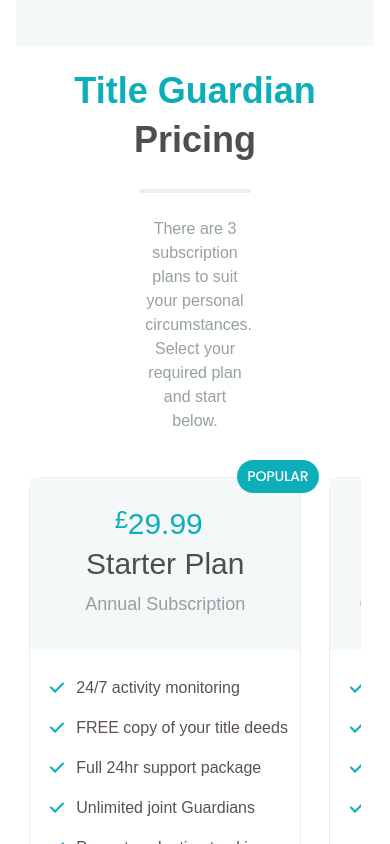
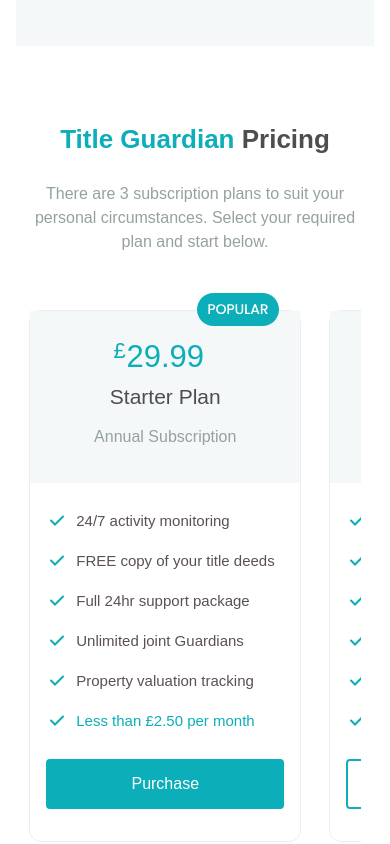
Before and after one commit to Narek423/ProtactionFraud, a Next.js app: page / in a window 390 px wide. Shown: the part 7120-7964 px from the top of the page. Built offline with nearby package versions, Linux system fonts and the light colour scheme.

Commit message:
responsive plane page

```diff
--- a/components/app-download/styles.module.scss
+++ b/components/app-download/styles.module.scss
@@ -46,7 +46,7 @@
 			@apply xl:mt-[-10%] mt-[-35%] md:mt-[-30%] mx-auto md:w-[80%] lg:w-[100%] lg:mt-0 lg:pt-6 xl:pt-0;
 
 			img {
-				@apply ml-[5%];
+				@apply ml-[4%];
 			}
 		}
 	}
--- a/components/pricing-plan/index.tsx
+++ b/components/pricing-plan/index.tsx
@@ -39,7 +39,6 @@
 						</div>
 					);
 				})}
-			</div>
 				<div className={styles.botton_wrapper}>
 					{props.index === 0 ? (
 						<div className={styles.button_cyan}>Purchase</div>
@@ -47,6 +46,7 @@
 						<div className={styles.button}>Contact us</div>
 					)}
 				</div>
+			</div>
 		</>
 	);
 };
--- a/components/pricing-plan/styles.module.scss
+++ b/components/pricing-plan/styles.module.scss
@@ -1,33 +1,33 @@
 .header {
-	@apply flex flex-col gap-3 justify-center items-center text-center bg-[#F4F8F9] py-8;
+	@apply flex flex-col gap-3 md:w-[40%] lg:w-full justify-center items-center text-center bg-[#F4F8F9] py-8;
 
 	.mark {
-		@apply absolute mt-[-175px] mr-[-250px];
+		@apply absolute mt-[-175px] mr-[-170px] xl:mr-[-270px] md:mt-[-360px] md:mr-[-20%] lg:mt-[-175px] lg:mr-[-18%];
 	}
 
 	.price {
-		@apply relative text-3xl leading-7 text-cyan1;
+		@apply relative text-[31px] font-medium leading-7 text-cyan1;
 
 		span {
-			@apply absolute text-2xl ml-[-13px] mt-[-6px];
+			@apply absolute text-[22px] font-medium ml-[-13px] mt-[-6px];
 		}
 	}
 
 	.title {
-		@apply text-3xl leading-7 text-[#4e4e4e];
+		@apply text-[21px] lg:text-[29px] font-medium leading-7 text-[#4e4e4e];
 	}
 
 	.planLongevity {
-		@apply text-lg leading-7 text-[#95a1a1];
+		@apply text-[16px] xl:text-[17px] font-medium xl:font-normal leading-7 text-[#95a1a1];
 	}
 }
 
 .features_container {
-	@apply flex flex-col gap-3 py-6;
+	@apply flex flex-col gap-3 py-6 md:w-[60%] lg:w-full;
 
 	.features_item,
 	.features_item_cyan {
-		@apply flex pl-5 text-base leading-7 text-[#5b5150] whitespace-nowrap;
+		@apply flex pl-5 lg:pl-5 md:pl-8 text-[15px] md:text-[13px] xl:text-[15px] font-medium leading-7 text-[#5b5150] whitespace-nowrap;
 		img {
 			@apply pr-3;
 		}
@@ -39,11 +39,12 @@
 }
 
 .botton_wrapper {
-	@apply flex justify-center w-[270px] lg:w-full px-4;
+	@apply flex justify-center w-[270px] md:w-[300px] md:ml-4 lg:ml-0 lg:w-full px-4 pt-3;
 
 	.button,
 	.button_cyan {
-		@apply flex justify-center items-center cursor-pointer mb-6 w-[305px] h-[50px] border-cyan1 border-[2px] rounded;
+		@apply flex justify-center text-[16px] lg:text-[17px] font-medium items-center cursor-pointer mb-2 w-[305px]
+		h-[50px] border-cyan1 border-[2px] rounded xl:w-[350px];
 	}
 	.button_cyan {
 		@apply bg-cyan1 text-white;
--- a/components/pricing/styles.module.scss
+++ b/components/pricing/styles.module.scss
@@ -1,19 +1,19 @@
 .body {
-	@apply flex flex-col items-center min-h-screen gap-y-6 w-[85%] mx-auto;
+	@apply flex flex-col items-center min-h-screen gap-y-6 w-[85%] mx-auto mt-14;
 
 	.title {
-		@apply text-center font-bold text-4xl text-[#4E4E4E] leading-snug;
+		@apply text-center font-semibold text-[26px] lg:text-[34px] xl:text-[38px] text-[#4E4E4E] leading-snug;
 
 		span {
 			@apply text-cyan1;
 		}
 	}
 	.line {
-		@apply bg-[#eaeeef] rounded-[30px] h-1 w-28 left-[611px] top-28;
+		@apply bg-[#eaeeef] rounded-[30px] h-1 w-28 left-[611px] top-28 my-[-2px] hidden md:block;
 	}
 
 	.text {
-		@apply text-[#95A1A1] w-[30%]  text-center;
+		@apply text-[#95A1A1] text-[16px] lg:text-[19px] xl:w-[40%] md:w-[70%] lg:w-[80%] text-center;
 	}
 
 	img {
@@ -21,10 +21,10 @@
 	}
 
 	.pricing_container {
-		@apply flex overflow-hidden lg:grid grid-cols-3 gap-7 w-full my-5;
+		@apply flex md:flex-col lg:overflow-visible overflow-hidden lg:grid grid-cols-3 gap-7 w-full my-5 mt-8;
 
 		.pricing_items {
-			@apply flex flex-col border-[#eaeeef] border-[1px] rounded-xl;
+			@apply flex flex-col md:flex-row lg:flex-col border-[#eaeeef] border-[1px] rounded-xl;
 		}
 	}
 }
```
Lines whose indentation alone changed are shown as unchanged.
